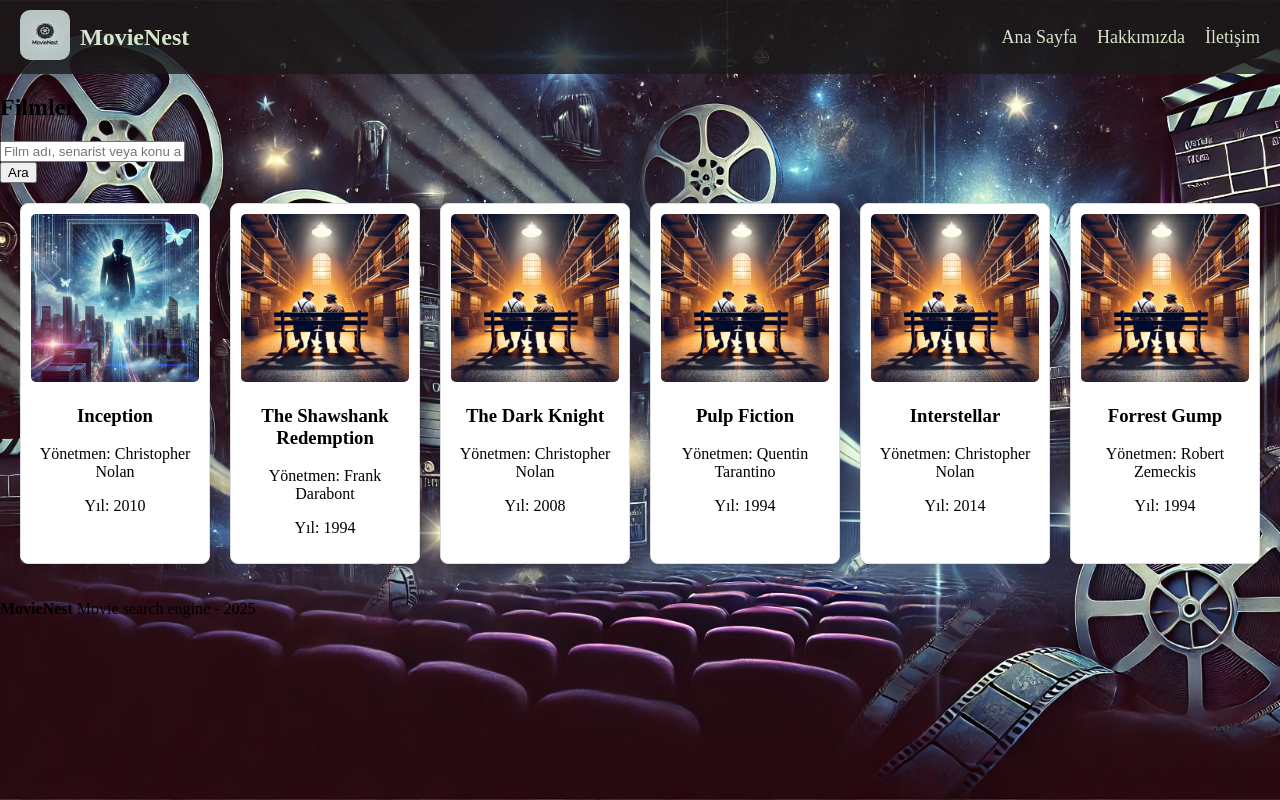
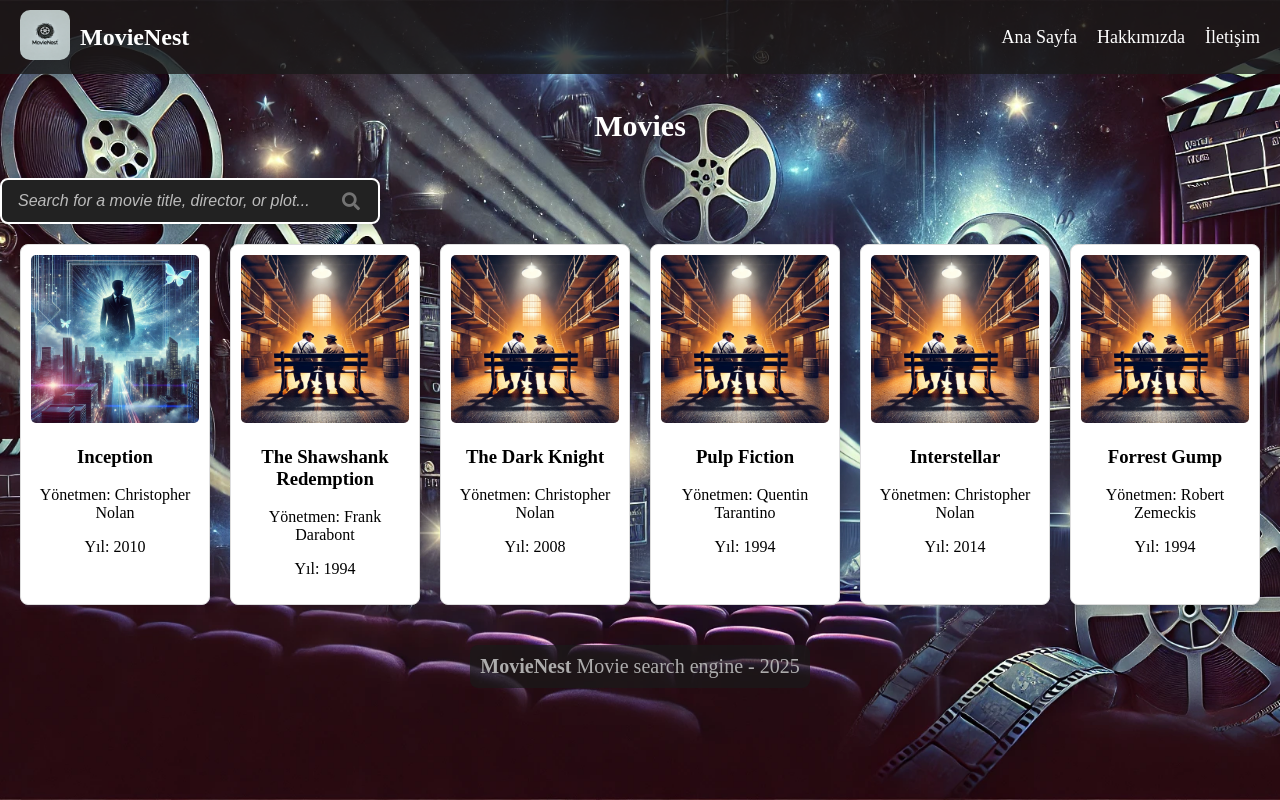
Before and after one commit to oznozder/movienest, a plain HTML site: page index.html in a window 1280 px wide. Drawn offline with Linux system fonts and the light colour scheme.

Commit message:
CSS adjustments made for the search section and footer areas

```diff
--- a/index.html
+++ b/index.html
@@ -8,6 +8,8 @@
     <link rel="stylesheet" href="./styles/style.css">
     <link rel="stylesheet" href="./styles/header-style.css">
     <link rel="stylesheet" href="./styles/footer-style.css">
+    <!-- Font Awesome CDN -->
+    <link href="https://cdnjs.cloudflare.com/ajax/libs/font-awesome/5.15.3/css/all.min.css" rel="stylesheet">
 </head>
 
 <body>
@@ -26,13 +28,18 @@
 
          <!-- BODY SECTİON -->
          <main>
-            <h2>Filmler</h2>
+            <div id="secondery_header_container">
+            <h2 id="secondery_header">Movies</h2>
+            </div>
 
-            <!-- Arama kutusu -->
+            <!-- SEARCH SECTION -->
             <section id="search-section">
-                <input type="text" id="search-input" placeholder="Film adı, senarist veya konu arayın...">
+                <div class="search-container">
+                <input type="text" id="search-input" placeholder="Search for a movie title, director, or plot...">
+                <i class="fas fa-search"></i>
+            </div>
             </section>
-            <button type="button">Ara</button>
+
 
             <section id="results-section">
                 <div class="film-container">
@@ -44,7 +51,9 @@
         </main>
         <!-- FOOTER SECTİON -->
         <footer>
-            <p><b>MovieNest</b> Movie search engine - 2025</p>
+            <div class="footer-container">
+            <p class="footer-main-text"><b>MovieNest</b> Movie search engine - 2025</p>
+            </div>
         </footer>
 
     <script src="./scripts/script.js"></script>
--- a/styles/footer-style.css
+++ b/styles/footer-style.css
@@ -0,0 +1,15 @@
+.footer-container{
+display: flex;
+justify-content: center;
+}
+
+.footer-main-text{
+font-size: 20px;
+text-align: center;
+padding: 10px;
+color: rgba(190, 190, 190, 0.9);
+background-color: rgba(27, 27, 27, 0.7);
+height: 100%;
+width: fit-content;
+border-radius: 8px;
+}
--- a/styles/header-style.css
+++ b/styles/header-style.css
@@ -19,7 +19,7 @@
 .main-title {
     font-size: 24px;
     margin: 0 10px;
-    color: rgb(214, 230, 202);
+    color: rgb(255, 255, 255);
     opacity: 1;
 }
 
@@ -42,7 +42,7 @@
 
 /* Menü linkleri */
 .nav-links li a {
-    color: rgb(214, 230, 202);
+    color: rgb(255, 255, 255);
     text-decoration: none;
     font-size: 18px;
 }
--- a/styles/style.css
+++ b/styles/style.css
@@ -7,6 +7,7 @@ body {
     background-attachment: fixed;
     height: 100vh;
 }
+
 .film-container {
     display: grid;
     grid-template-columns: repeat(6, 1fr);
@@ -44,3 +45,55 @@ body {
 #load-more:hover {
     background-color: #e04e52;
 }
+
+#secondery_header_container {
+    display: flex;
+    justify-content: center;
+    align-items: center;
+}
+
+#secondery_header {
+    font-size: 30px;
+    text-align: center;
+    padding: 10px 16px;
+    color: rgb(255, 255, 255);
+}
+
+.search-container {
+    position: relative;
+    width: 100%;
+    max-width: 360px;
+}
+
+#search-input {
+    width: 100%;
+    padding: 12px 0px 12px 16px;
+    font-size: 16px;
+    border: 2px solid #ffffff;
+    border-radius: 8px;
+    outline: none;
+    background-color: #222;
+    color: white;
+    box-shadow: 3px 3px 10px rgba(0, 0, 0, 0.2);
+}
+
+.search-container i {
+    position: absolute;
+    right: 0px;
+    top: 50%;
+    transform: translateY(-50%);
+    color: rgb(136, 136, 136, 0.8);
+    font-size: 18px;
+    cursor: pointer;
+}
+
+
+#search-input:focus {
+    border-color: #1fff02;
+    box-shadow: 0px 0px 8px rgba(141, 243, 163, 0.5);
+}
+
+#search-input::placeholder {
+    color: #bbb;
+    font-style: italic;
+}
```
Also changed, not shown: about.html (+6 -5 lines), contact.html (+7 -6 lines).
